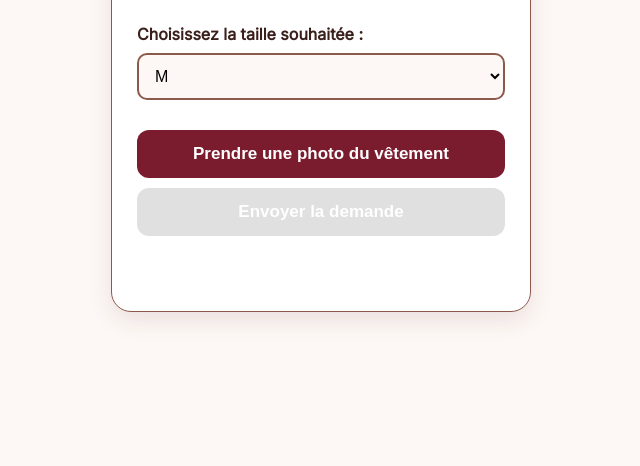
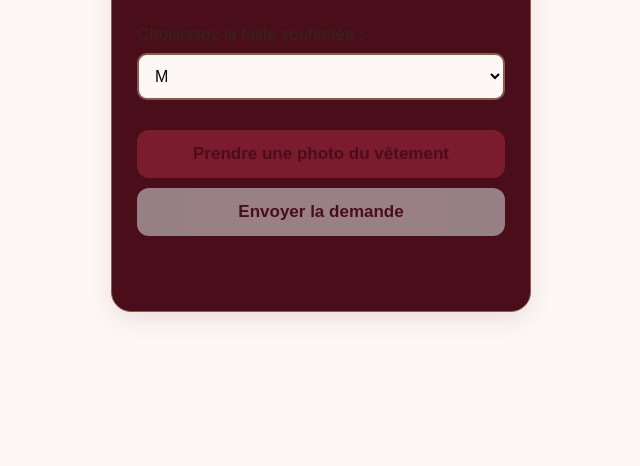
Before and after one commit to cabine-service/cabine-service, a plain HTML site: page home.html in a window 1280 px wide. Shown: the part 334-800 px from the top of the page, without its empty margins (319-959 px from the left). Drawn offline with Linux system fonts and the light colour scheme.

Commit message:
Update styles.css

```diff
--- a/styles.css
+++ b/styles.css
@@ -5,7 +5,7 @@
     --blanc-casse: #FDF8F5;
     --marron-fonce: #3B1F1A;
     --marron-clair: #8B5A4B;
-    --blanc: #FFFFFF;
+    --blanc: #4A0E1B;
 }
 
 * {
```
